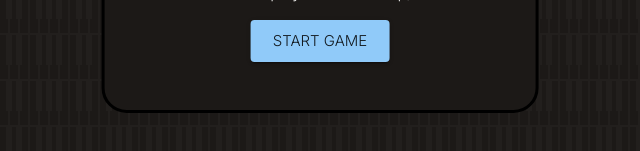
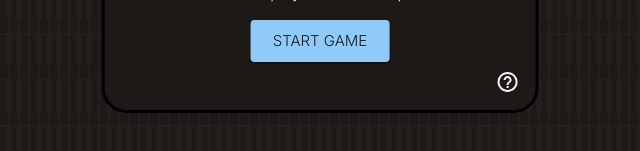
Before and after one commit to kwangric/ear-training-test, a React (Vite) app: page / in a window 1280 px wide. Shown: the part 423-574 px from the top of the page, without its empty margins (320-960 px from the left). Built offline with nearby package versions, Linux system fonts and the light colour scheme; a web font is replaced by a local one.

Commit message:
Add about icon

```diff
--- a/package.json
+++ b/package.json
@@ -8,6 +8,7 @@
   "dependencies": {
     "@emotion/react": "^11.9.3",
     "@emotion/styled": "^11.9.3",
+    "@mui/icons-material": "^5.8.4",
     "@mui/material": "^5.8.5",
     "path": "^0.12.7",
     "prop-types": "^15.8.1",
--- a/src/App.css
+++ b/src/App.css
@@ -23,6 +23,12 @@ body {
   border: 3px solid #000;
   border-radius: 25px;
   box-shadow: 24;
+}
+
+.about {
+  position: absolute;
+  bottom: 1rem;
+  right: 1rem;
 }
 
 .modal {
--- a/src/App.jsx
+++ b/src/App.jsx
@@ -6,6 +6,7 @@ import Box from '@mui/material/Box'
 import Button from '@mui/material/Button'
 import Typography from '@mui/material/Typography'
 import { ThemeProvider, createTheme } from '@mui/material/styles'
+import HelpOutlineIcon from '@mui/icons-material/HelpOutline'
 
 function App() {
   const [status, setStatus] = useState(false)
@@ -46,6 +47,7 @@ function App() {
               </Button>
             </div>
           )}
+          <HelpOutlineIcon className="about" />
         </Box>
       </ThemeProvider>
     </div>
```
Also changed, not shown: 1 other file (tests, documents, lock files or other folders).
